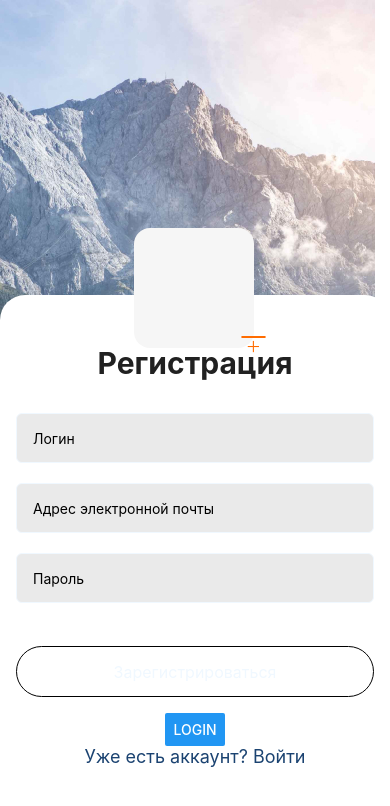
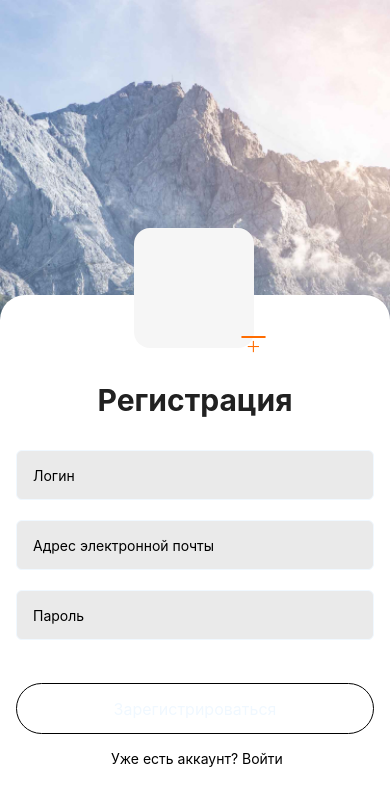
Before and after one commit to AVKostin/React_Native_Navigation, a React Native app: screen /Register in a window 390 px wide. Shown: the top 806 px of the page. Built offline with nearby package versions, Linux system fonts and the light colour scheme.

Commit message:
update file

```diff
--- a/screens/auth/RegistrationScreen.js
+++ b/screens/auth/RegistrationScreen.js
@@ -1,16 +1,15 @@
 import React, { useState } from "react";
 import {
-    StyleSheet,
     Text,
     View,
     ImageBackground,
     TextInput,
     TouchableOpacity,
-    Platform,
     Keyboard,
     TouchableWithoutFeedback,
-    Button,
 } from "react-native";
+
+import { styles } from "../../components/registerStyle";
 
 const initialState = {
     email: "",
@@ -102,13 +101,16 @@ export default function RegistrationScreen({ navigation }) {
                             </Text>
                         </TouchableOpacity>
                         <View style={styles.header}>
-                            <Button
+                            <TouchableOpacity
                                 onPress={() => navigation.navigate("Login")}
-                                title="Login"
-                            />
-                            <Text style={styles.headerEnter}>
-                                Уже есть аккаунт? Войти
-                            </Text>
+                                activeOpacity={0.5}
+                                style={styles.headerEnter}
+                            >
+                                <Text title="Login">
+                                    {" "}
+                                    Уже есть аккаунт? Войти
+                                </Text>
+                            </TouchableOpacity>
                         </View>
                     </View>
                 </ImageBackground>
@@ -116,112 +118,3 @@ export default function RegistrationScreen({ navigation }) {
         </TouchableWithoutFeedback>
     );
 }
-
-const styles = StyleSheet.create({
-    container: {
-        flex: 1,
-        backgroundColor: "#fff",
-    },
-    image: {
-        flex: 1,
-        resizeMode: "cover",
-        justifyContent: "flex-end",
-    },
-    avatar: {
-        width: 120,
-        height: 120,
-        left: 134,
-        top: 203,
-        zIndex: 1,
-        backgroundColor: "#F6F6F6",
-        borderRadius: 16,
-    },
-    add: {
-        color: "#ff6c00",
-        width: 25,
-        height: 25,
-        left: 241,
-        top: 313,
-        zIndex: 2,
-        fontSize: 26,
-        textAlign: "center",
-        fontWeight: "200",
-        transform: [{ translateY: 18 }],
-    },
-    cicle: {
-        color: "#ff6c00",
-        width: 25,
-        height: 25,
-        left: 241,
-        top: 313,
-        zIndex: 2,
-        borderWidth: 1,
-        borderColor: "#ff6c00",
-        fontSize: 26,
-        borderRadius: 100,
-    },
-    input: {
-        borderWidth: 1,
-        borderColor: "#f0f8ff",
-        height: 50,
-        borderRadius: 6,
-        fontColor: "#bdbdbd",
-        marginHorizontal: 16,
-        textAlign: "left",
-        paddingLeft: 16,
-        backgroundColor: "#eaeaea",
-    },
-    form: {
-        marginHorizontal: 0,
-        backgroundColor: "#ffffff",
-        borderTopLeftRadius: 25,
-        borderTopRightRadius: 25,
-        height: 549,
-        top: 150,
-        justifyContent: "flex-end",
-    },
-    inputTitle: {
-        // color: "#bdbdbd",
-        marginBottom: 16,
-        fontSize: 16,
-        marginLeft: 0,
-    },
-    btn: {
-        borderRadius: 100,
-        borderWidth: 1,
-        height: 51,
-        marginTop: 43,
-        justifyContent: "center",
-        alignItems: "center",
-        marginHorizontal: 16,
-        marginBottom: 16,
-        ...Platform.select({
-            ios: {
-                backgroundColor: "transparent",
-                borderColor: "#f0f8ff",
-            },
-            android: {
-                backgroundColor: "#ff6c00",
-                borderColor: "transparent",
-            },
-        }),
-    },
-    btnTitle: {
-        color: Platform.OS === "ios" ? "#ffa500" : "#f0f8ff",
-        fontSize: 16,
-    },
-    header: {
-        alignItems: "center",
-        marginBottom: 32,
-    },
-    headerTitle: {
-        fontSize: 30,
-        fontWeight: "bold",
-        color: "#212121",
-    },
-    headerEnter: {
-        fontSize: 18,
-        color: "#1B4371",
-        marginBottom: 45,
-    },
-});
```
